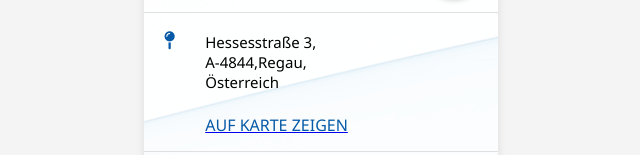
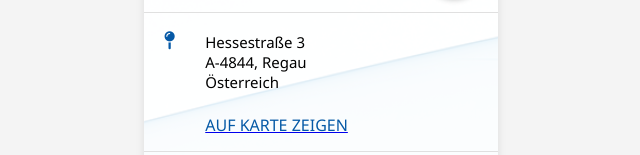
Before and after one commit to 00pwn/Visitenkarte-04, a plain HTML site: page index.html in a window 1280 px wide. Shown: the part 645-800 px from the top of the page, 319-959 px from the left. Drawn offline with Linux system fonts and the light colour scheme.

Commit message:
Update index.html
Adressänderung

```diff
--- a/index.html
+++ b/index.html
@@ -61,7 +61,7 @@
    <div class="section">
     <i class="fas fa-map-pin"></i>
     <div class="section-content">
-        <div class="value" >Hessesstraße 3, <br>A-4844,Regau,<br>Österreich<br/></div>
+        <div class="value" >Hessestraße 3 <br>A-4844, Regau <br>Österreich<br/></div>
         <br>  <a href ="https://maps.app.goo.gl/H4tzTUeNryqYBDeZ7" target="_blank" rel="noopener noreferrer" ><div class="link">AUF KARTE ZEIGEN </div></a>
     </div>
      </div>
```
